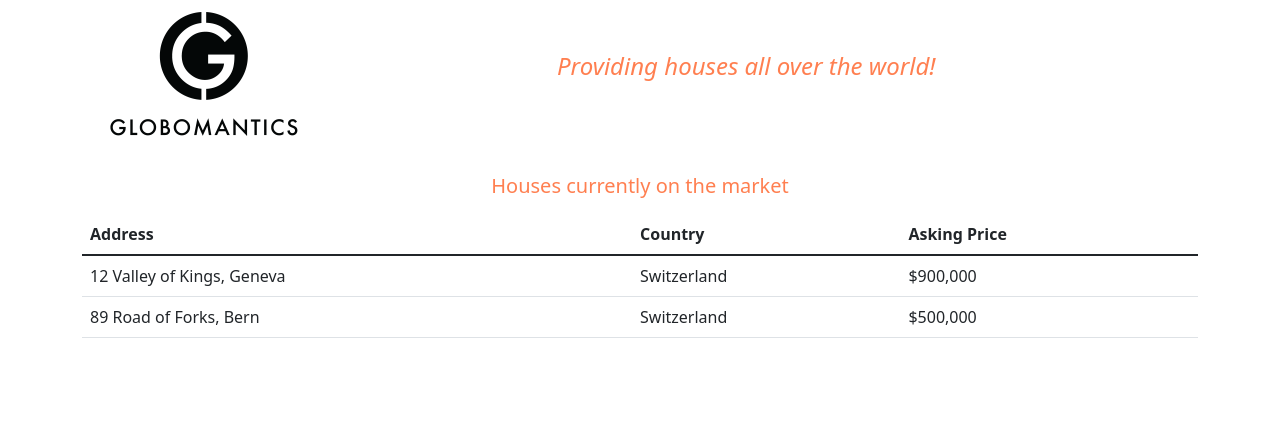
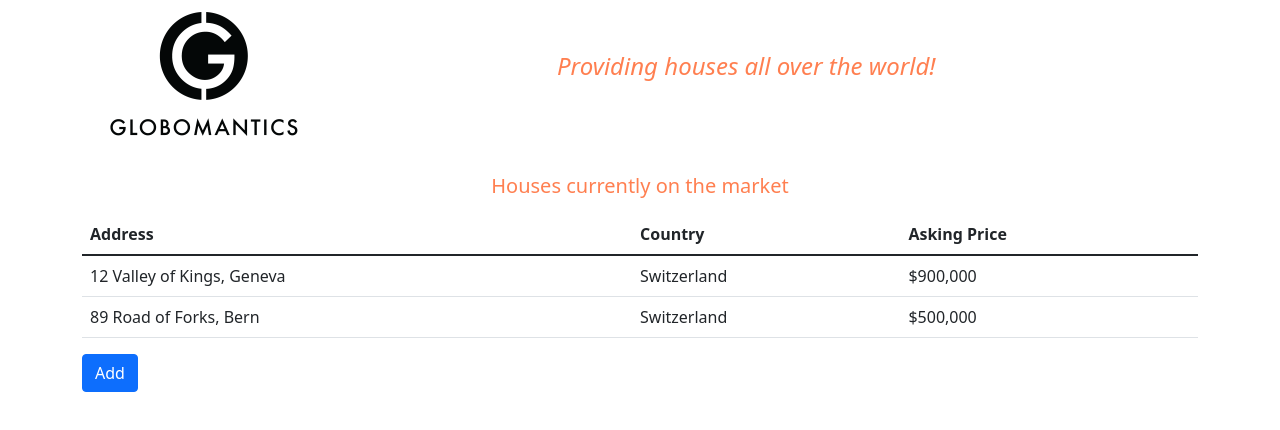
Before and after one commit to nilavanrajamani/globomantics, a Next.js app: page / in a window 1280 px wide. Shown: the top 430 px of the page. Built offline with nearby package versions, Linux system fonts and the light colour scheme.

Commit message:
hooks added

```diff
--- a/components/houseList.js
+++ b/components/houseList.js
@@ -1,3 +1,4 @@
+import { useState } from "react";
 import HouseRow from "./houseRow";
 
 const houseArray = [
@@ -16,7 +17,18 @@ const houseArray = [
 ];
 
 const HouseList = () => {
-    return(
+    const [houses, setHouses] = useState(houseArray);
+
+    const addHouse = () => {
+        setHouses([...houses, {
+            id: 3,
+            address: "32 Valley way, New York",
+            country: "USA",
+            price: 100000,
+        },]);
+    };
+
+    return (
         <>
             <div className="row mb-2">
                 <h5 className="themeFontColor text-center">
@@ -32,11 +44,12 @@ const HouseList = () => {
                     </tr>
                 </thead>
                 <tbody>
-                {houseArray.map(x => (
+                    {houses.map(x => (
                         <HouseRow house={x} key={x.id}></HouseRow>
                     ))}
                 </tbody>
             </table>
+            <button className="btn btn-primary" onClick={addHouse}>Add</button>
         </>
     );
 };
```
Lines whose indentation alone changed are shown as unchanged.
